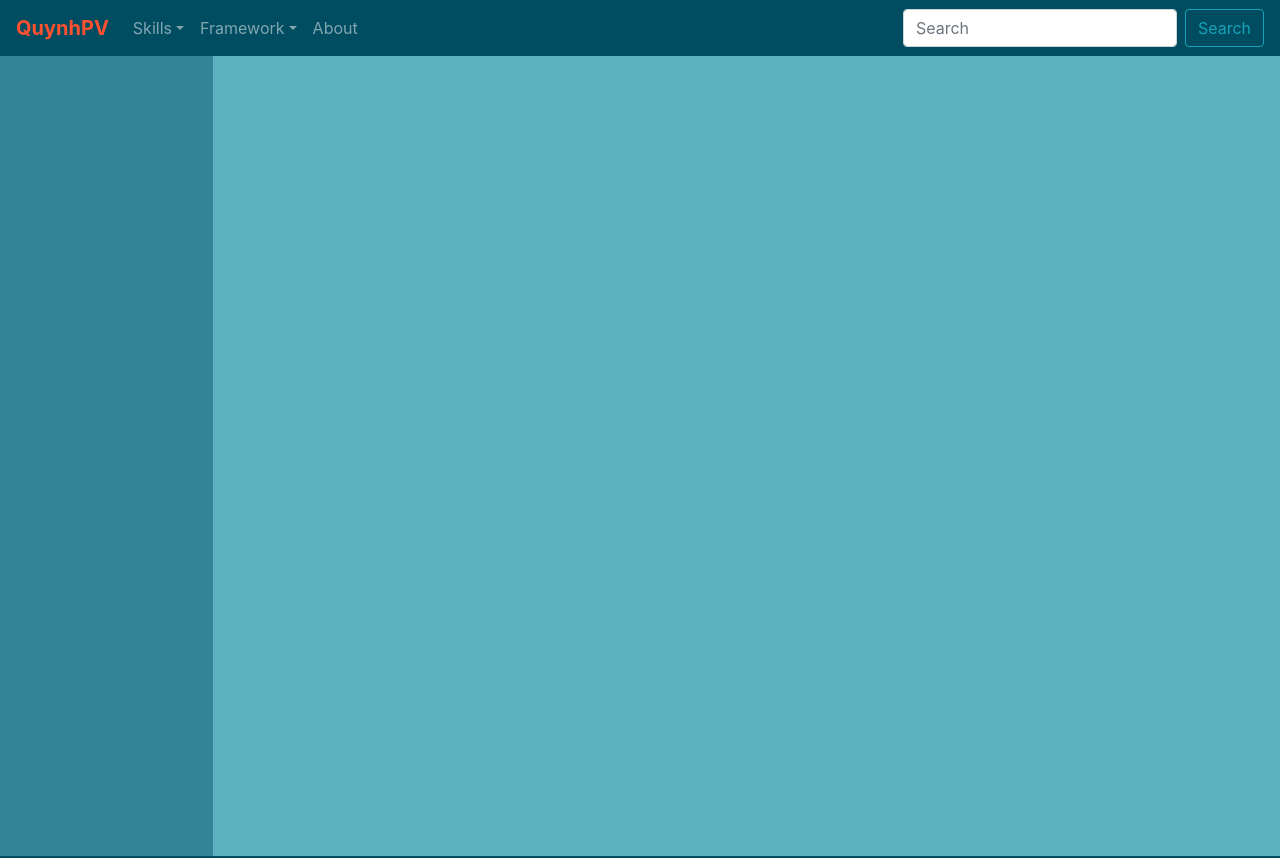
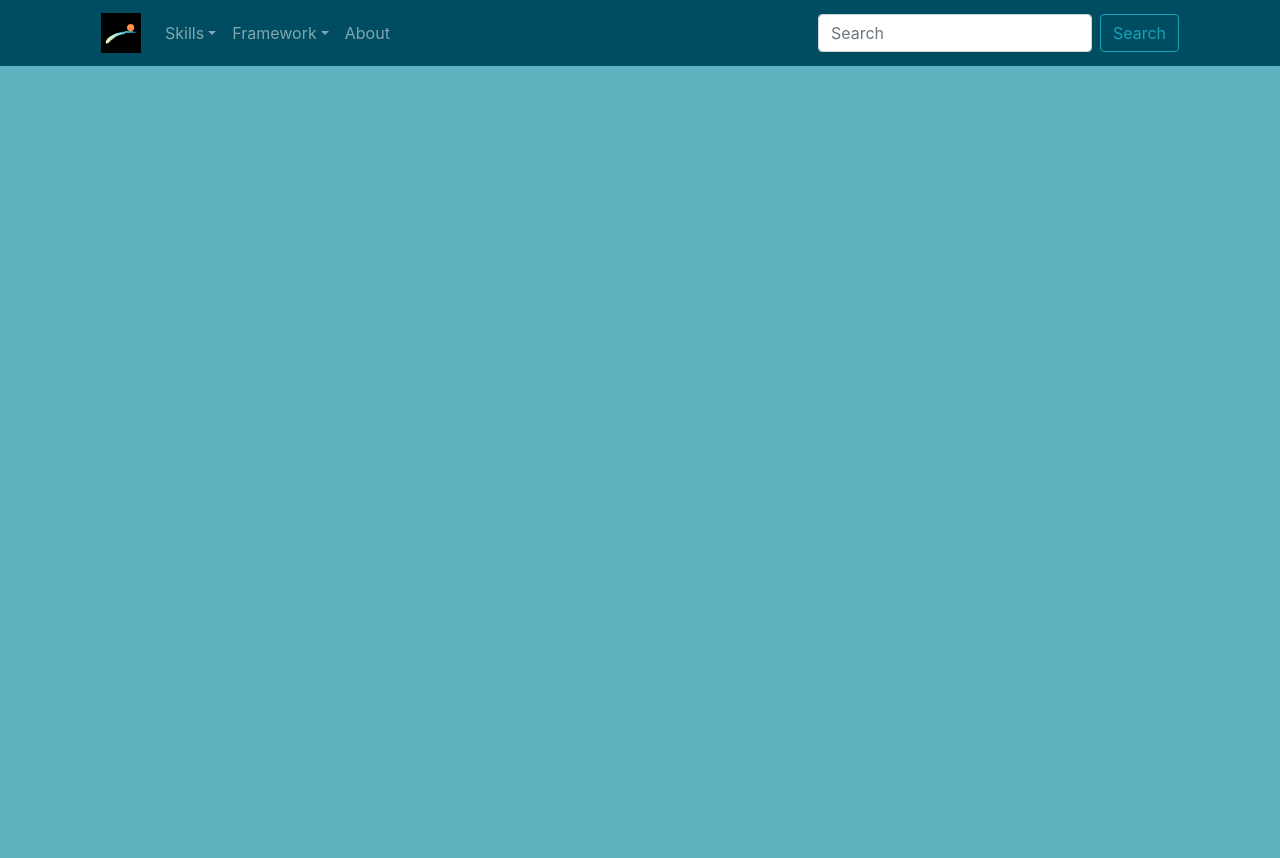
Before and after one commit to q0932683640/qwi, a React (Create React App) app: page / in a window 1280 px wide. Shown: the top 858 px of the page. Built offline with nearby package versions, Linux system fonts and the light colour scheme.

Commit message:
change end day

```diff
--- a/src/App.js
+++ b/src/App.js
@@ -8,7 +8,6 @@ import axios from 'axios';
 
 function App() {
   let [arts, setArts] = useState([]);
-  console.log("before get API");
   return (
     <div className="App">
       <SiteHeader
--- a/src/components/body/SiteBody.js
+++ b/src/components/body/SiteBody.js
@@ -19,7 +19,7 @@ function SiteBody(props) {
   }
   return (
     <div className="SiteBody">
-      <Container fluid={true}>
+      <Container>
         <Row>
             <Col md={3} lg={2} sm={4} className="pl-0 pr-0">
               <LeftBar arrEvent={arrEvent} postList={listPost}></LeftBar>
--- a/src/components/body/left-bar/LeftBar.css
+++ b/src/components/body/left-bar/LeftBar.css
@@ -1,6 +1,7 @@
 .LeftBar {
-    min-height: 800px;
     color: rgba(4, 42, 42, 0.8);
     padding: 10px 10px;
-    background: #348498;
+    min-height: 100%;
+    height: 100%;
+    /* background: rgba(255,255,255, 0.1); */
 }
--- a/src/components/body/left-bar/left-bar-item/LeftBarItem.css
+++ b/src/components/body/left-bar/left-bar-item/LeftBarItem.css
@@ -9,7 +9,7 @@
 }
 .LeftBarItem:hover {
     cursor: pointer;
-    background: #5EB1BF;
+    background: rgb(65, 154, 170);
     border-radius: 5px;
     color: rgba(255, 255, 255, 0.8);
     transition: 0.5s;
--- a/src/components/header/SiteHeader.js
+++ b/src/components/header/SiteHeader.js
@@ -1,12 +1,16 @@
 import React from 'react';
 import './SiteHeader.css';
+import logo from './images/logo.png';
 import{
   Navbar,
   Nav,
   Form,
   FormControl,
   Button,
-  NavDropdown
+  NavDropdown,
+  Container,
+  Row,
+  Col
 } from 'react-bootstrap';
 
 function SiteHeader(props) {
@@ -21,8 +25,13 @@ function SiteHeader(props) {
   return (
     <div className="SiteHeader">
       <div>
-      <Navbar collapseOnSelect expand="md" variant="dark">
-      <Navbar.Brand href="#home" style={{color:'#ff502f',fontWeight:'bold'}}>QuynhPV</Navbar.Brand>
+        <Container>
+          <Row>
+            <Col>
+            <Navbar collapseOnSelect expand="md" variant="dark">
+      <Navbar.Brand href="#home" style={{color:'#ff502f',fontWeight:'bold'}}>
+        <img src={logo} alt="image here!" width="40px"></img>
+      </Navbar.Brand>
       <Navbar.Toggle aria-controls="responsive-navbar-nav" />
       <Navbar.Collapse id="responsive-navbar-nav">
         <Nav className="mr-auto">
@@ -44,6 +53,9 @@ function SiteHeader(props) {
         </Form>
       </Navbar.Collapse>
     </Navbar>
+            </Col>
+          </Row>
+        </Container>
     </div>
     </div>
   );
```
Also changed, not shown: src/components/header/images/logo.png (added).
